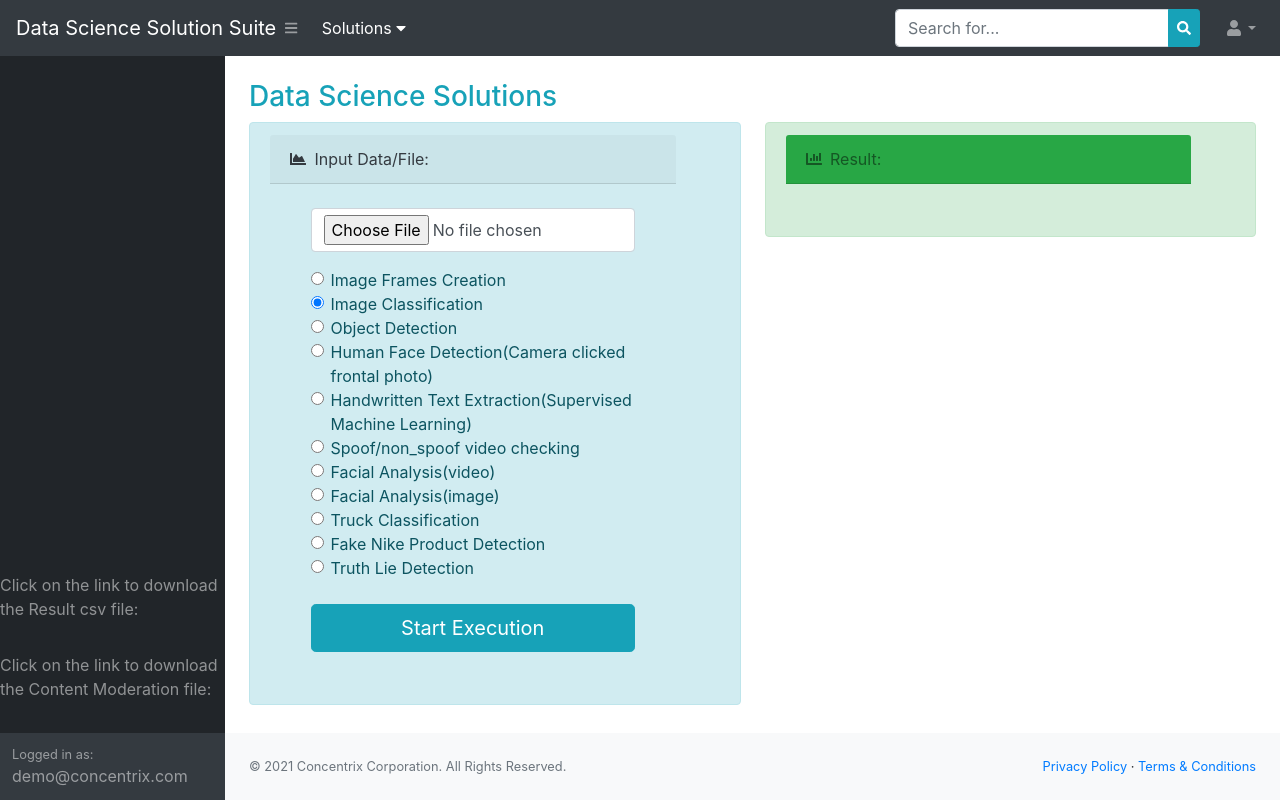
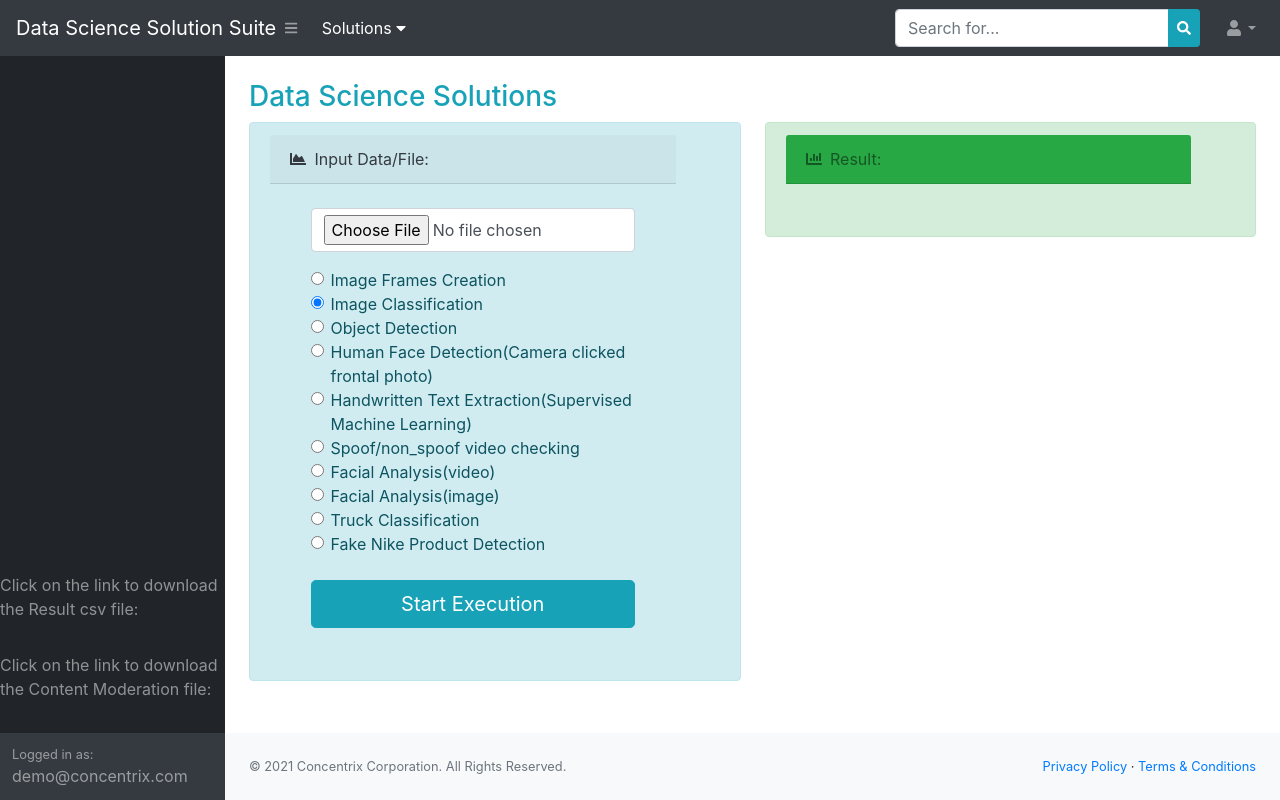
Before and after one commit to cnxglobalanalytics/data-science-suite, a Django app: page / in a window 1280 px wide. Run offline with Django 3.2, Linux system fonts and the light colour scheme; some libraries are stand-ins or nearby versions.

Commit message:
Update index.html

```diff
--- a/templates/index.html
+++ b/templates/index.html
@@ -259,13 +259,13 @@
                                         </label>
                                     </div>
 
-                                    <div class="form-check">
+                                    <!--<div class="form-check">
                                         <input class="form-check-input" type="radio" name="event"
                                                id="flexRadioDefault25" value="lie_detection">
                                         <label class="form-check-label" for="flexRadioDefault4">
                                             Truth Lie Detection
                                         </label>
-                                    </div>
+                                    </div>-->
 
                                     <!--<div class="form-check">
                                         <input class="form-check-input" type="radio" name="event"
```
